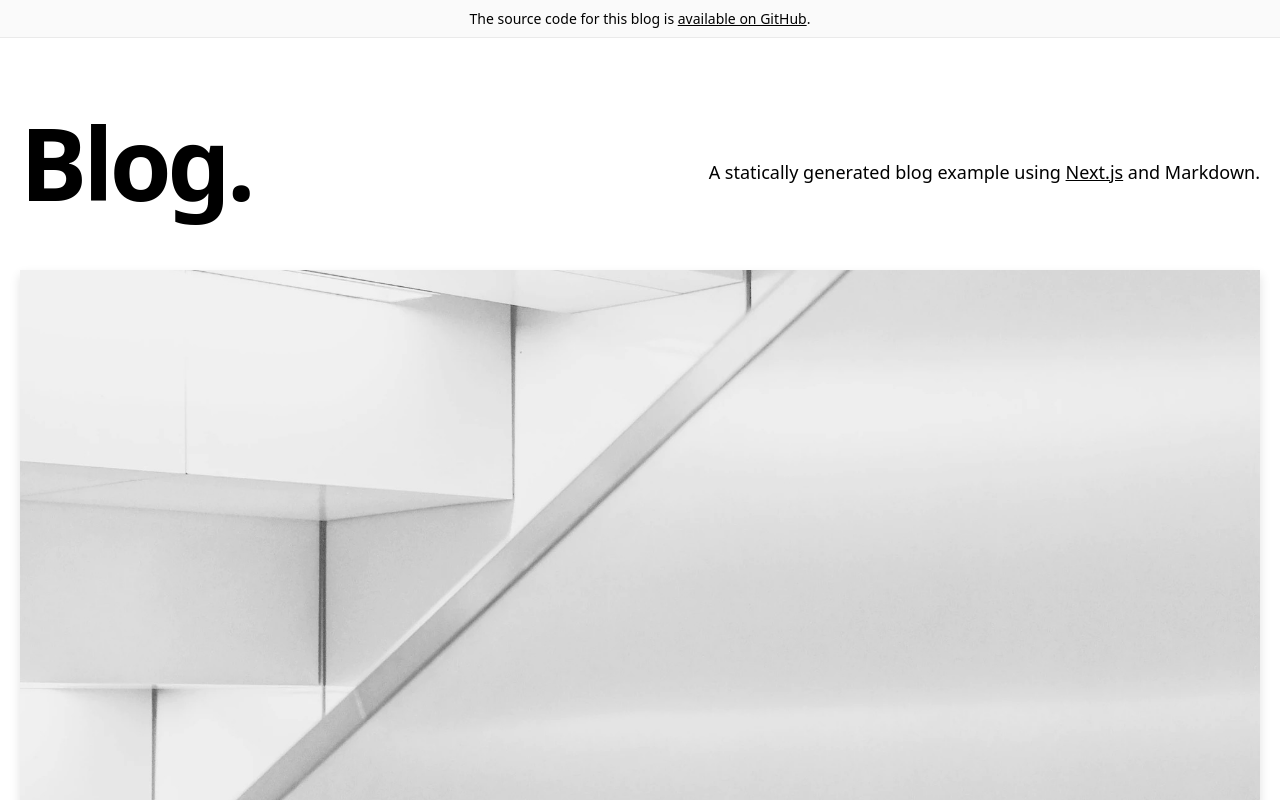
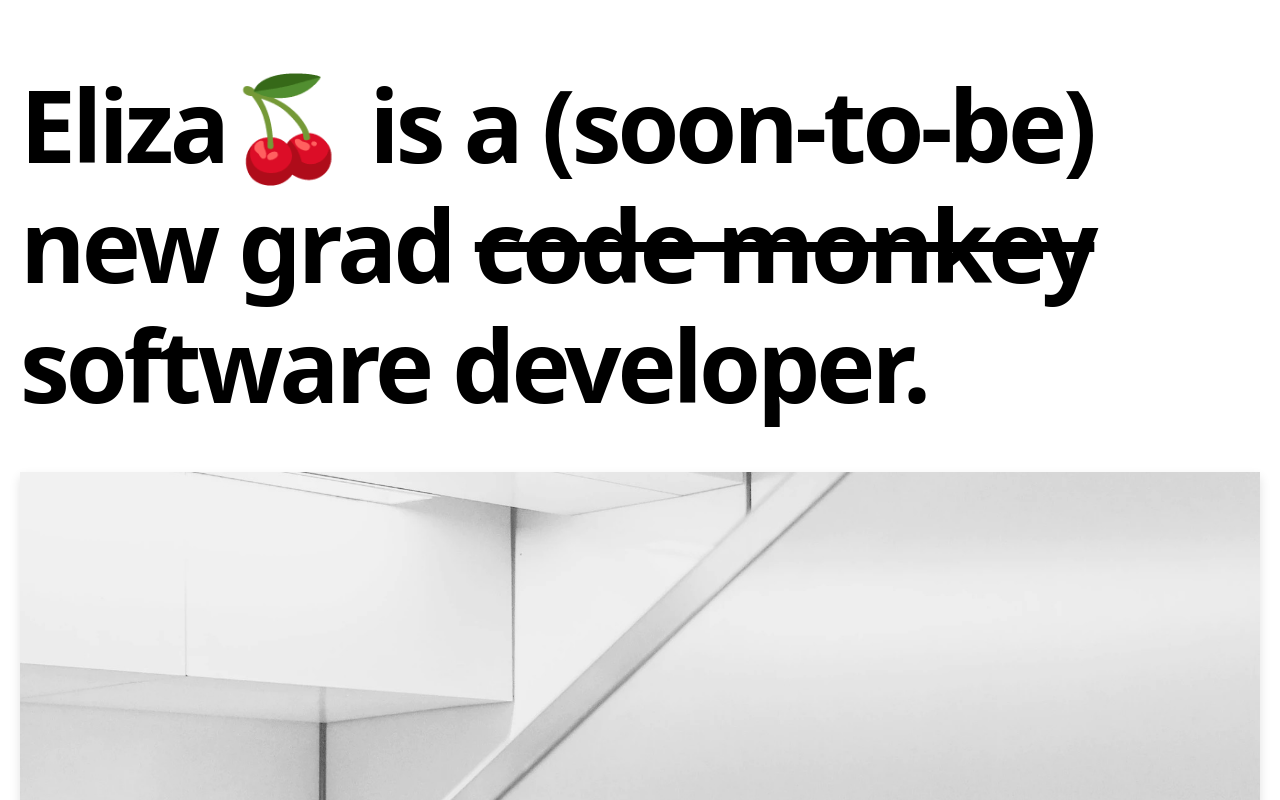
Before and after one commit to lizzij/Portfolio, a Next.js app in the folder portfolio/: page / in a window 1280 px wide. Shown: the top 800 px of the page. Built offline with nearby package versions, Linux system fonts and the light colour scheme.

Commit message:
rm alert

```diff
--- a/portfolio/components/alert.tsx
+++ /dev/null
@@ -1,48 +0,0 @@
-import Container from './container'
-import cn from 'classnames'
-import { EXAMPLE_PATH } from '../lib/constants'
-
-type Props = {
-  preview?: boolean
-}
-
-const Alert = ({ preview }: Props) => {
-  return (
-    <div
-      className={cn('border-b', {
-        'bg-accent-7 border-accent-7 text-white': preview,
-        'bg-accent-1 border-accent-2': !preview,
-      })}
-    >
-      <Container>
-        <div className="py-2 text-center text-sm">
-          {preview ? (
-            <>
-              This page is a preview.{' '}
-              <a
-                href="/api/exit-preview"
-                className="underline hover:text-cyan duration-200 transition-colors"
-              >
-                Click here
-              </a>{' '}
-              to exit preview mode.
-            </>
-          ) : (
-            <>
-              The source code for this blog is{' '}
-              <a
-                href={`https://github.com/vercel/next.js/tree/canary/examples/${EXAMPLE_PATH}`}
-                className="underline hover:text-success duration-200 transition-colors"
-              >
-                available on GitHub
-              </a>
-              .
-            </>
-          )}
-        </div>
-      </Container>
-    </div>
-  )
-}
-
-export default Alert
--- a/portfolio/components/intro.tsx
+++ b/portfolio/components/intro.tsx
@@ -4,18 +4,8 @@ const Intro = () => {
   return (
     <section className="flex-col md:flex-row flex items-center md:justify-between mt-16 mb-16 md:mb-12">
       <h1 className="text-6xl md:text-8xl font-bold tracking-tighter leading-tight md:pr-8">
-        Blog.
+        Eliza🍒 is a (soon-to-be) new grad <s>code monkey</s> software developer.
       </h1>
-      <h4 className="text-center md:text-left text-lg mt-5 md:pl-8">
-        A statically generated blog example using{' '}
-        <a
-          href="https://nextjs.org/"
-          className="underline hover:text-success duration-200 transition-colors"
-        >
-          Next.js
-        </a>{' '}
-        and {CMS_NAME}.
-      </h4>
     </section>
   )
 }
--- a/portfolio/components/layout.tsx
+++ b/portfolio/components/layout.tsx
@@ -1,18 +1,15 @@
-import Alert from './alert'
 import Footer from './footer'
 import Meta from './meta'
 
 type Props = {
-  preview?: boolean
   children: React.ReactNode
 }
 
-const Layout = ({ preview, children }: Props) => {
+const Layout = ({ children }: Props) => {
   return (
     <>
       <Meta />
       <div className="min-h-screen">
-        <Alert preview={preview} />
         <main>{children}</main>
       </div>
       <Footer />
--- a/portfolio/pages/index.tsx
+++ b/portfolio/pages/index.tsx
@@ -19,7 +19,7 @@ const Index = ({ allPosts }: Props) => {
     <>
       <Layout>
         <Head>
-          <title>Next.js Blog Example with {CMS_NAME}</title>
+          <title>Eliza Zijin Huang - Portfolio</title>
         </Head>
         <Container>
           <Intro />
--- a/portfolio/pages/posts/[slug].tsx
+++ b/portfolio/pages/posts/[slug].tsx
@@ -14,17 +14,15 @@ import PostType from '../../types/post'
 
 type Props = {
   post: PostType
-  morePosts: PostType[]
-  preview?: boolean
 }
 
-const Post = ({ post, morePosts, preview }: Props) => {
+const Post = ({ post }: Props) => {
   const router = useRouter()
   if (!router.isFallback && !post?.slug) {
     return <ErrorPage statusCode={404} />
   }
   return (
-    <Layout preview={preview}>
+    <Layout>
       <Container>
         <Header />
         {router.isFallback ? (
```
Also changed, not shown: portfolio/public/favicon/site.webmanifest.
